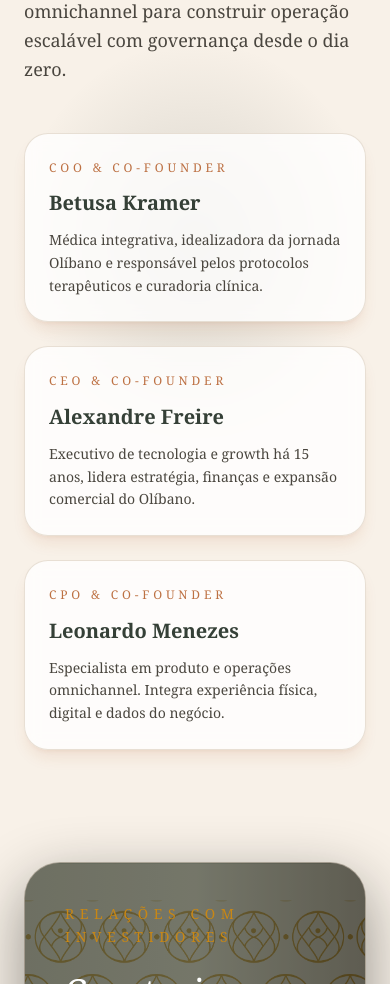
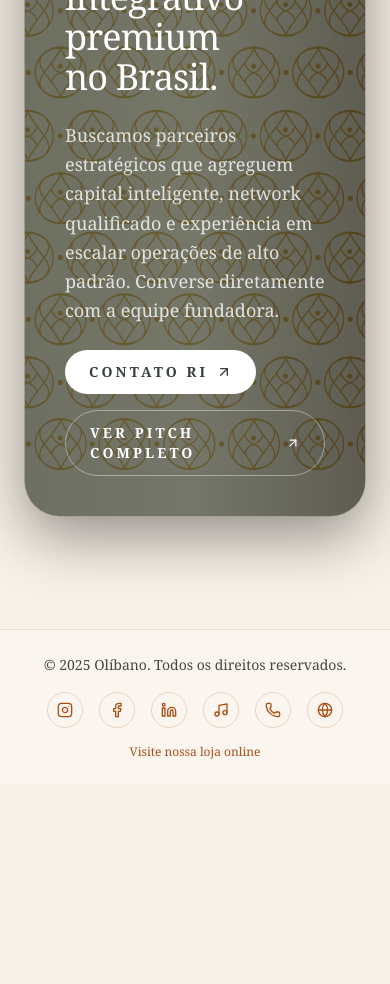
Before and after one commit to hubdogestor/RI-Olibano, a Next.js app: page / in a window 390 px wide. Shown: the part 8280-9264 px from the top of the page. After the commit the page ends 9064 px from the top, so only its background shows below. Built offline with nearby package versions, Linux system fonts and the light colour scheme.

Commit message:
feat: Adicionar rodapé ao layout e atualizar seções do conteúdo para refletir novas nomenclaturas e links

```diff
--- a/app/layout.tsx
+++ b/app/layout.tsx
@@ -3,6 +3,7 @@ import type { Metadata } from "next"
 import { Geist, Geist_Mono } from "next/font/google"
 import { Analytics } from "@vercel/analytics/next"
 import SiteHeader from "@/components/site-header"
+import SiteFooter from "@/components/site-footer"
 import "./globals.css"
 
 const geistSans = Geist({ subsets: ["latin"], variable: "--font-sans" })
@@ -73,6 +74,7 @@ export default function RootLayout({
         </a>
         <SiteHeader />
         <main id="main-content" className="min-h-screen pt-[var(--header-height)]">{children}</main>
+        <SiteFooter />
         <Analytics />
       </body>
     </html>
--- a/app/page.tsx
+++ b/app/page.tsx
@@ -219,7 +219,7 @@ export default function HomePage() {
         </motion.div>
       </section>
 
-      <section id="problema" className="px-6 sm:px-8 lg:px-12">
+      <section id="oportunidade" className="px-6 sm:px-8 lg:px-12">
         <div className="mx-auto max-w-6xl space-y-12">
           <motion.div initial="hidden" whileInView="visible" viewport={{ once: true }} variants={fadeIn} className="space-y-4">
             <p className="text-sm uppercase tracking-[0.4em] text-[#ac4e15]">Oportunidade de mercado</p>
@@ -263,7 +263,7 @@ export default function HomePage() {
         </div>
       </section>
 
-      <section id="experiencia" className="px-6 sm:px-8 lg:px-12">
+      <section id="diferenciais" className="px-6 sm:px-8 lg:px-12">
         <div className="mx-auto max-w-6xl space-y-12">
           <motion.div initial="hidden" whileInView="visible" viewport={{ once: true }} variants={fadeIn} className="space-y-4">
             <p className="text-sm uppercase tracking-[0.4em] text-[#ac4e15]">Diferenciais competitivos</p>
@@ -296,7 +296,7 @@ export default function HomePage() {
         </div>
       </section>
 
-      <section id="resultados" className="px-6 sm:px-8 lg:px-12">
+      <section id="tracao" className="px-6 sm:px-8 lg:px-12">
         <div className="mx-auto max-w-6xl space-y-12">
           <motion.div initial="hidden" whileInView="visible" viewport={{ once: true }} variants={fadeIn} className="space-y-4">
             <p className="text-sm uppercase tracking-[0.4em] text-[#ac4e15]">Tração e validação</p>
@@ -374,34 +374,6 @@ export default function HomePage() {
         </div>
       </section>
 
-      <section id="time" className="px-6 sm:px-8 lg:px-12">
-        <div className="mx-auto max-w-6xl space-y-12">
-          <motion.div initial="hidden" whileInView="visible" viewport={{ once: true }} variants={fadeIn} className="space-y-4">
-            <p className="text-sm uppercase tracking-[0.4em] text-[#ac4e15]">Time fundador</p>
-            <h2 className="text-balance text-3xl font-serif text-[#354037] sm:text-4xl">Expertise complementar em medicina, tecnologia e operações.</h2>
-            <p className="max-w-3xl text-lg text-[#4a463f]">Investidores apostam em times. Reunimos competências clínicas, estratégia de crescimento e execução omnichannel para construir operação escalável com governança desde o dia zero.</p>
-          </motion.div>
-
-          <div className="grid gap-6 md:grid-cols-3">
-            {teamMembers.map((member, index) => (
-              <motion.article
-                key={member.name}
-                initial={{ opacity: 0, y: 20 }}
-                whileInView={{ opacity: 1, y: 0 }}
-                viewport={{ once: true, amount: 0.3 }}
-                transition={{ duration: 0.45, delay: index * 0.08 }}
-                className="flex h-full flex-col gap-3 rounded-3xl border border-[#d9cbbb]/60 bg-white/80 p-6 text-[#354037] shadow-lg shadow-[#ac4e15]/10 backdrop-blur"
-              >
-                <p className="text-xs uppercase tracking-[0.32em] text-[#ac4e15]/80">{member.role}</p>
-                <h3 className="text-xl font-serif font-semibold">{member.name}</h3>
-                <p className="text-sm text-[#4a463f]">{member.bio}</p>
-              </motion.article>
-            ))}
-          </div>
-        </div>
-      </section>
-
-
       <section id="contato" className="px-6 sm:px-8 lg:px-12">
         <motion.div
           initial={{ opacity: 0, scale: 0.95 }}
--- a/components/ri/sections/contact-section.tsx
+++ b/components/ri/sections/contact-section.tsx
@@ -54,7 +54,9 @@ export default function ContactSection({ contact }: ContactSectionProps) {
             Falar com RI
           </a>
           <a
-            href="https://wa.me/5551993622621"
+            href="https://olibano.agende.ai/"
+            target="_blank"
+            rel="noopener noreferrer"
             className="inline-flex items-center gap-2 rounded-full bg-gradient-to-r from-[#ac4e15] to-[#C88715] px-6 py-3 text-sm font-semibold uppercase tracking-[0.24em] text-white shadow-lg shadow-[#ac4e15]/30 transition-transform hover:scale-[1.02]"
           >
             <ArrowUpRight className="h-4 w-4" />
--- /dev/null
+++ b/components/site-footer.tsx
@@ -0,0 +1,54 @@
+"use client"
+
+import Link from "next/link"
+import { Instagram, Facebook, Linkedin, Music, Phone, Globe } from "lucide-react"
+
+const socialLinks = [
+  { icon: Instagram, href: "https://www.instagram.com/olibanovip", label: "Instagram" },
+  { icon: Facebook, href: "https://www.facebook.com/olibano.vip/", label: "Facebook" },
+  { icon: Linkedin, href: "https://www.linkedin.com/company/olibanovip/", label: "LinkedIn" },
+  { icon: Music, href: "https://www.tiktok.com/@olibanovip", label: "TikTok" },
+  { icon: Phone, href: "http://wa.me/5551993622621", label: "WhatsApp" },
+  { icon: Globe, href: "https://olibanovip.com.br/", label: "Site Institucional" },
+]
+
+export default function SiteFooter() {
+  return (
+    <footer className="border-t border-[#d9cbbb]/60 bg-[#faf7f1]/80 backdrop-blur-lg">
+      <div className="mx-auto max-w-7xl px-4 py-6 sm:px-6 lg:px-8">
+        <div className="flex flex-col items-center justify-between gap-4 sm:flex-row">
+          <p className="text-sm text-[#4a463f]">© 2025 Olíbano. Todos os direitos reservados.</p>
+
+          <div className="flex items-center gap-4">
+            {socialLinks.map((social) => {
+              const Icon = social.icon
+              return (
+                <Link
+                  key={social.label}
+                  href={social.href}
+                  target="_blank"
+                  rel="noopener noreferrer"
+                  className="inline-flex h-9 w-9 items-center justify-center rounded-full border border-[#ac4e15]/20 text-[#ac4e15] transition-colors hover:bg-[#ac4e15]/10 hover:border-[#ac4e15]/40"
+                  aria-label={social.label}
+                >
+                  <Icon className="h-4 w-4" />
+                </Link>
+              )
+            })}
+          </div>
+        </div>
+
+        <div className="mt-4 flex justify-center">
+          <Link
+            href="https://www.loja.olibanovip.com.br/"
+            target="_blank"
+            rel="noopener noreferrer"
+            className="text-xs text-[#ac4e15] hover:underline"
+          >
+            Visite nossa loja online
+          </Link>
+        </div>
+      </div>
+    </footer>
+  )
+}
--- a/components/site-header.tsx
+++ b/components/site-header.tsx
@@ -10,8 +10,9 @@ import { cn } from "@/lib/utils"
 
 const navLinks = [
   { label: "O Olíbano", href: "/#hero" },
-  { label: "Jornada Sensorial", href: "/#experiencia" },
-  { label: "Resultados", href: "/#resultados" },
+  { label: "Oportunidade", href: "/#oportunidade" },
+  { label: "Diferenciais", href: "/#diferenciais" },
+  { label: "Tração", href: "/#tracao" },
   { label: "Contato", href: "/#contato" },
 ]
 
--- a/data/ri.json
+++ b/data/ri.json
@@ -32,7 +32,7 @@
       },
       {
         "label": "Agendar imersão",
-        "href": "https://wa.me/5551993622621",
+        "href": "https://olibano.agende.ai/",
         "variant": "outline"
       }
     ]
```
